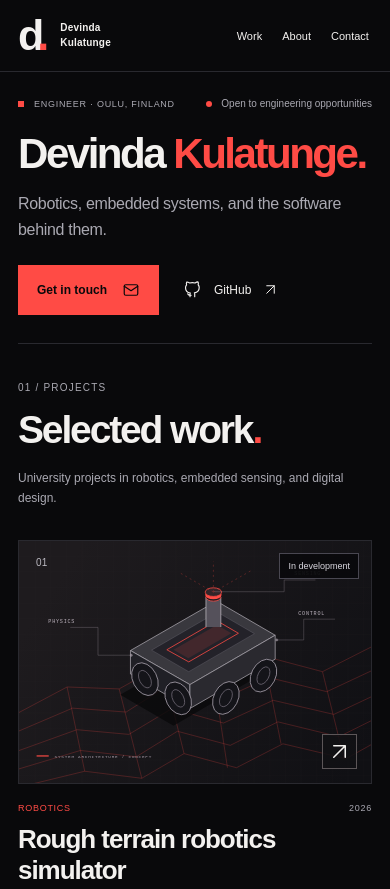
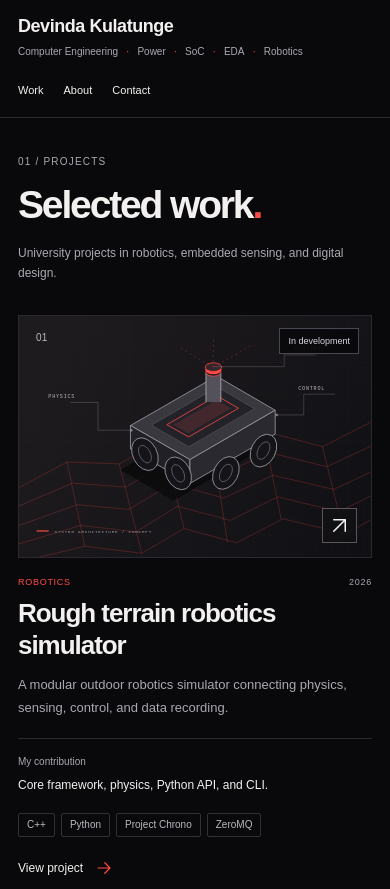
Before and after one commit to devindakulatunge/devindakulatunge.github.io, an Astro site: page / in a window 390 px wide. Shown: the top 889 px of the page. Built offline with nearby package versions, Linux system fonts and the light colour scheme; Astro itself is replaced by a stand-in of ours.

Commit message:
Replace the large name banner with a compact engineering header

```diff
--- a/src/components/ProjectCard.astro
+++ b/src/components/ProjectCard.astro
@@ -45,9 +45,9 @@ const { data, id } = project;
     <span>{data.category}</span>
     <span>{data.year}</span>
   </div>
-  <h3>
+  <h2>
     <a href={`/work/${id}/`}>{data.shortTitle}</a>
-  </h3>
+  </h2>
   <p class="project-description">{data.description}</p>
   <p class="project-contribution">
     <span>My contribution</span>
--- a/src/data/profile.ts
+++ b/src/data/profile.ts
@@ -5,6 +5,7 @@ export const profile = {
   email: 'Devinda.Kulatunge@student.oulu.fi',
   github: 'https://github.com/devindakulatunge',
   repository: 'https://github.com/devindakulatunge/devindakulatunge.github.io',
+  focus: ['Computer Engineering', 'Power', 'SoC', 'EDA', 'Robotics'],
   description:
-    'Engineer working across robotics, embedded systems, and computer engineering. Based in Oulu, Finland.',
+    'Devinda Kulatunge’s engineering portfolio. Computer engineering, power, SoC, EDA, and robotics.',
 };
--- a/src/layouts/Layout.astro
+++ b/src/layouts/Layout.astro
@@ -10,7 +10,7 @@ interface Props {
   description?: string;
 }
 const {
-  title = `${profile.name} | Robotics & Embedded Systems`,
+  title = `${profile.name} | Computer Engineering, Power, SoC, EDA & Robotics`,
   description = profile.description,
 } = Astro.props;
 const canonical = new URL(Astro.url.pathname, Astro.site);
@@ -39,13 +39,11 @@ const canonical = new URL(Astro.url.pathname, Astro.site);
     <header class="site-header">
       <div class="container header-inner">
         <a class="brand" href="/" aria-label="Devinda Kulatunge, home">
-          <span class="brand-mark">
-            d<span>.</span>
-          </span>
-          <span class="brand-name">
-            Devinda
-            <br />
-            Kulatunge
+          <span class="brand-name">{profile.name}</span>
+          <span class="brand-focus">
+            {profile.focus.map((focus) => (
+              <span>{focus}</span>
+            ))}
           </span>
         </a>
         <nav aria-label="Main navigation">
@@ -77,9 +75,9 @@ const canonical = new URL(Astro.url.pathname, Astro.site);
     </main>
     <footer class="site-footer container">
       <a class="footer-name" href="/">
-        Devinda Kulatunge<span>.</span>
+        devinda<span>.</span>io
       </a>
-      <p>© {new Date().getFullYear()} · Oulu, Finland</p>
+      <p>© {new Date().getFullYear()}</p>
       <a href={profile.repository} target="_blank" rel="noopener noreferrer">
         Website source <Icon name="external" size={15} />
       </a>
--- a/src/pages/index.astro
+++ b/src/pages/index.astro
@@ -8,40 +8,13 @@ const projects = (await getCollection('projects')).sort((a, b) => a.data.order -
 ---
 
 <Layout>
-  <section class="hero container" aria-labelledby="intro-title">
-    <div class="hero-top">
-      <span class="eyebrow">
-        <span class="tiny-square"></span>Engineer · Oulu, Finland
-      </span>
-      <a class="hero-availability" href="#contact">
-        <span class="location-dot"></span>Open to engineering opportunities
-      </a>
-    </div>
-    <div class="hero-main">
-      <div class="hero-title-wrap">
-        <h1 id="intro-title">
-          Devinda <span>Kulatunge.</span>
-        </h1>
-        <p class="intro-lead">Robotics, embedded systems, and the software behind them.</p>
-      </div>
-      <div class="hero-actions">
-        <a href={`mailto:${profile.email}`} class="button button-primary">
-          Get in touch <Icon name="mail" size={18} />
-        </a>
-        <a href={profile.github} target="_blank" rel="noopener noreferrer" class="text-link">
-          <Icon name="github" size={18} /> GitHub <Icon name="external" size={15} />
-        </a>
-      </div>
-    </div>
-  </section>
-
   <section class="work-section container" id="work" aria-labelledby="work-title">
     <div class="section-heading">
       <div>
         <p class="eyebrow">01 / Projects</p>
-        <h2 id="work-title">
+        <h1 id="work-title">
           Selected work<span>.</span>
-        </h2>
+        </h1>
       </div>
       <p class="section-intro">
         University projects in robotics, <span>embedded sensing, and digital design.</span>
@@ -68,7 +41,7 @@ const projects = (await getCollection('projects')).sort((a, b) => a.data.order -
           <span>I like figuring things out.</span>
         </h2>
         <p class="about-location">
-          <span class="location-dot"></span>Based in Oulu, Finland
+          <span class="location-dot"></span>Based in {profile.location}
         </p>
         <a href={profile.github} target="_blank" rel="noopener noreferrer" class="text-link">
           Find me on GitHub <Icon name="external" size={18} />
--- a/src/styles/global.css
+++ b/src/styles/global.css
@@ -21,7 +21,7 @@
 }
 html {
   scroll-behavior: smooth;
-  scroll-padding-top: 100px;
+  scroll-padding-top: 120px;
 }
 body {
   margin: 0;
@@ -100,37 +100,46 @@ ul {
   position: sticky;
   top: 0;
   z-index: 20;
-  height: 88px;
+  height: 104px;
   border-bottom: 1px solid var(--line);
   background: var(--bg);
 }
 .header-inner {
   height: 100%;
-  display: flex;
+  display: grid;
+  grid-template-columns: minmax(0, 1fr) auto auto;
+  gap: 32px;
   align-items: center;
   justify-content: space-between;
 }
 .brand {
-  display: flex;
-  align-items: center;
-  gap: 17px;
-}
-.brand-mark {
-  font-family: var(--heading);
-  font-weight: 700;
-  font-size: 52px;
-  letter-spacing: -7px;
-  line-height: 1;
-  padding-right: 6px;
-}
-.brand-mark span {
-  color: var(--red);
+  display: block;
+  min-width: 0;
 }
 .brand-name {
-  font-size: 12px;
+  display: block;
+  font-family: var(--heading);
+  font-size: 20px;
   font-weight: 600;
-  line-height: 1.45;
-  letter-spacing: 0.02em;
+  line-height: 1.3;
+  letter-spacing: -0.025em;
+}
+.brand-focus {
+  display: flex;
+  flex-wrap: wrap;
+  gap: 4px 9px;
+  margin-top: 8px;
+  font-size: 11px;
+  line-height: 1.5;
+  color: var(--muted);
+}
+.brand-focus > span {
+  white-space: nowrap;
+}
+.brand-focus > span:not(:first-child)::before {
+  content: '·';
+  color: var(--red);
+  margin-right: 9px;
 }
 .site-header nav {
   display: flex;
@@ -181,60 +190,8 @@ ul {
   background: var(--red);
   flex-shrink: 0;
 }
-.hero {
-  padding-top: 28px;
-  border-bottom: 1px solid var(--line);
-}
-.hero-top {
-  display: flex;
-  align-items: center;
-  justify-content: space-between;
-}
-.hero-availability {
-  display: inline-flex;
-  align-items: center;
-  gap: 9px;
-  color: var(--muted);
-  font-size: 11px;
-  line-height: 1.5;
-}
-.hero-availability:hover {
-  color: var(--white);
-}
-.hero-main {
-  display: grid;
-  grid-template-columns: minmax(0, 1fr) auto;
-  gap: 40px;
-  padding: 23px 0 33px;
-  align-items: center;
-}
-.hero h1 {
-  font-size: clamp(44px, 5.2vw, 72px);
-  letter-spacing: -0.06em;
-  line-height: 1.1;
-  font-weight: 600;
-}
-.hero h1 span {
-  color: var(--red);
-}
-.intro-lead {
-  font-family: var(--heading);
-  color: var(--muted);
-  font-size: clamp(16px, 1.5vw, 20px);
-  font-weight: 400;
-  letter-spacing: -0.02em;
-  line-height: 1.6;
-  margin-top: 14px;
-}
 .section-intro span {
   display: block;
-}
-.hero-actions {
-  display: flex;
-  flex-direction: column;
-  align-items: flex-start;
-  gap: 17px;
-  min-width: 165px;
 }
 .button {
   display: inline-flex;
@@ -284,12 +241,14 @@ ul {
   align-items: end;
   margin-bottom: 28px;
 }
+.section-heading h1,
 .section-heading h2 {
   font-size: 42px;
   letter-spacing: -0.055em;
   margin-top: 13px;
   line-height: 1.1;
 }
+.section-heading h1 span,
 .section-heading h2 span {
   color: var(--red);
 }
@@ -379,14 +338,14 @@ ul {
 .project-meta span:first-child {
   color: var(--red);
 }
-.project-card h3 {
+.project-card h2 {
   font-size: 23px;
   line-height: 1.2;
   letter-spacing: -0.04em;
   margin-top: 13px;
   min-height: 56px;
 }
-.project-card h3 a:hover {
+.project-card h2 a:hover {
   color: var(--red);
 }
 .project-description {
@@ -847,7 +806,7 @@ ul {
   .container {
     max-width: 1360px;
   }
-  .project-card h3 {
+  .project-card h2 {
     font-size: 26px;
   }
   .project-description {
@@ -858,23 +817,14 @@ ul {
   .container {
     width: calc(100% - 72px);
   }
-  .hero-main {
-    gap: 30px;
-  }
-  .hero-actions {
-    gap: 17px;
-  }
   .button {
     padding: 14px 17px;
     gap: 15px;
   }
-  .hero-actions .text-link {
-    font-size: 11px;
-  }
   .project-grid {
     gap: 23px;
   }
-  .project-card h3 {
+  .project-card h2 {
     font-size: 21px;
     min-height: 54px;
   }
@@ -901,36 +851,19 @@ ul {
     width: calc(100% - 48px);
   }
   .site-header {
-    height: 80px;
+    height: 104px;
+  }
+  .header-inner {
+    gap: 24px;
   }
   .site-header nav {
     gap: 22px;
-  }
-  .hero {
-    padding-top: 24px;
-  }
-  .hero-main {
-    grid-template-columns: 1fr;
-    gap: 22px;
-    padding: 22px 0 30px;
-  }
-  .hero h1 {
-    font-size: clamp(44px, 7vw, 58px);
-  }
-  .intro-lead {
-    font-size: 18px;
-  }
-  .hero-actions {
-    flex-direction: row;
-    align-items: center;
-    flex-wrap: wrap;
-    gap: 26px;
   }
   .project-grid {
     grid-template-columns: repeat(2, minmax(0, 1fr));
     gap: 40px 25px;
   }
-  .project-card h3 {
+  .project-card h2 {
     min-height: 0;
   }
   .project-description {
@@ -940,6 +873,7 @@ ul {
     padding-top: 35px;
     padding-bottom: 65px;
   }
+  .section-heading h1,
   .section-heading h2 {
     font-size: 40px;
   }
@@ -1007,17 +941,27 @@ ul {
   .container {
     width: calc(100% - 36px);
   }
+  html {
+    scroll-padding-top: 160px;
+  }
   .site-header {
-    height: 72px;
+    height: auto;
   }
-  .brand {
-    gap: 12px;
-  }
-  .brand-mark {
-    font-size: 43px;
+  .header-inner {
+    grid-template-columns: 1fr;
+    gap: 9px;
+    padding-block: 15px 5px;
   }
   .brand-name {
+    font-size: 18px;
+  }
+  .brand-focus {
     font-size: 10px;
+    column-gap: 8px;
+    margin-top: 6px;
+  }
+  .brand-focus > span:not(:first-child)::before {
+    margin-right: 8px;
   }
   .site-header nav {
     gap: 17px;
@@ -1025,36 +969,6 @@ ul {
   }
   .header-github {
     display: none;
-  }
-  .hero-top .eyebrow {
-    font-size: 9px;
-    letter-spacing: 0.08em;
-  }
-  .hero-top {
-    align-items: flex-start;
-    flex-wrap: wrap;
-    gap: 12px;
-  }
-  .hero-availability {
-    font-size: 10px;
-  }
-  .hero-top .eyebrow {
-    min-height: 15px;
-  }
-  .hero-main {
-    padding: 20px 0 28px;
-  }
-  .hero h1 {
-    font-size: clamp(40px, 10.8vw, 54px);
-  }
-  .intro-lead {
-    font-size: 16px;
-  }
-  .hero-actions {
-    gap: 25px;
-  }
-  .hero-actions .text-link {
-    font-size: 12px;
   }
   .button {
     font-size: 12px;
@@ -1064,6 +978,7 @@ ul {
     display: block;
     margin-bottom: 27px;
   }
+  .section-heading h1,
   .section-heading h2 {
     font-size: 39px;
     margin-top: 13px;
@@ -1086,7 +1001,7 @@ ul {
     margin-top: 19px;
     font-size: 9px;
   }
-  .project-card h3 {
+  .project-card h2 {
     font-size: 26px;
     margin-top: 11px;
     min-height: 0;
```
Also changed, not shown: README.md.
